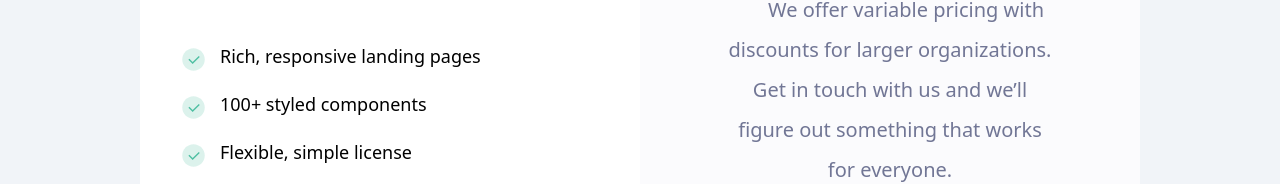
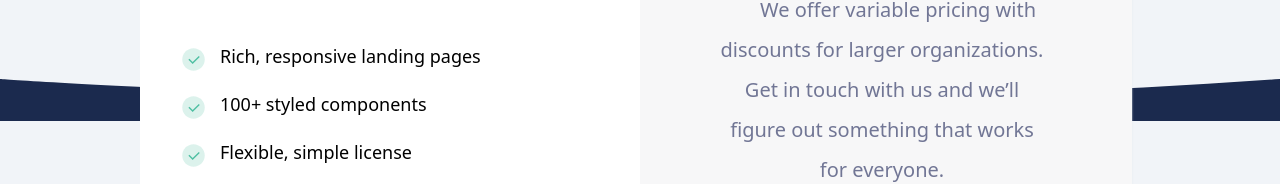
Before and after one commit to DevRey-Coder/Landkit, a React (Vite) app: page / in a window 1280 px wide. Shown: the part 485-669 px from the top of the page. Built offline with nearby package versions, Linux system fonts and the light colour scheme.

Commit message:
feat: Pricing shape

```diff
--- /dev/null
+++ b/src/components/ExtraComponents/shape.css
@@ -0,0 +1,21 @@
+.shape{
+    transform: scale(2);
+    pointer-events: none;
+    position: absolute;
+
+}
+
+.shape-bottom{
+    bottom: 290px;
+    left: 0;
+    right: 0;
+    transform-origin: top center;
+}
+
+.shape:not([class*=shape-blur]){
+    overflow: hidden;
+}
+
+.svg{
+    vertical-align: middle;
+}
--- a/src/components/Pricing.jsx
+++ b/src/components/Pricing.jsx
@@ -4,7 +4,7 @@ import PricingCheck from './ExtraComponents/PricingCheck.jsx';
 import { checks } from '../constants/index.js';
 import './ExtraComponents/PricingSwitch.css';
 import { useSpring,animated } from 'react-spring';
-
+import './ExtraComponents/shape.css'
 
 
 const Pricing = () => {
@@ -41,8 +41,8 @@ const Pricing = () => {
           </div>
           {/* Price Card */}
           <div className={`  max-w-[90%]  m-auto pb-5 ${styles.flexCenter}  flex-wrap  `}>
-            {/* Right Card */}
-            <div className={`PricingCard container min-h-[600px] bg-[rgba(255,255,255,1)] ${styles.PricingCard} ${animation.lift} relative z-0`}>
+            {/* left Card */}
+            <div className={`PricingCard container min-h-[600px] bg-[rgba(255,255,255,1)] ${styles.PricingCard} ${animation.lift} relative z-[2]`}>
               <div className=" ss:px-5 min-h-[530px] pt-10 pb-7 ">
                   {/* monthly/annual Price */}
                 <div className={`${styles.flexCenter} flex-col ss:px-5 `}>
@@ -75,8 +75,8 @@ const Pricing = () => {
                     <a href="#" className=' text-white font-HKGroteskPro-serif text-lg'>Get it now</a>
                   </div>
             </div>
-            {/* left Card */}
-            <div className={` bg-[rgba(255,255,255,0.7)] min-h-[530px] ${styles.PricingCard} ${animation.lift} `}>
+            {/* right Card */}
+            <div className={` bg-[rgb(247,247,248)] shadow-gray-200 shadow-sm min-h-[530px] ${styles.PricingCard} ${animation.lift} z-[1] right-2 relative `}>
               <div className= {`xs:px-12  py-14 min-h-[460px] `} >
                 <div className={`${styles.flexCenter} flex-col px-5`}>
                     <div className={ `${styles.PricingBadge} mb-20 `}>
@@ -96,7 +96,14 @@ const Pricing = () => {
           </div>
         </div>
       </div>
-
+      {/* shape */}
+      <div class="relative z-[0] ">
+      <div class="shape shape-bottom  text-dark  ">
+      <svg viewBox="0 0 2880 48" fill="none" xmlns="http://www.w3.org/2000/svg">
+        <path d="M0 48h2880V0h-720C1442.5 52 720 0 720 0H0v48z" fill="currentColor"></path>
+        </svg>
+            </div>
+    </div>
     </div>
   )
 }
```
